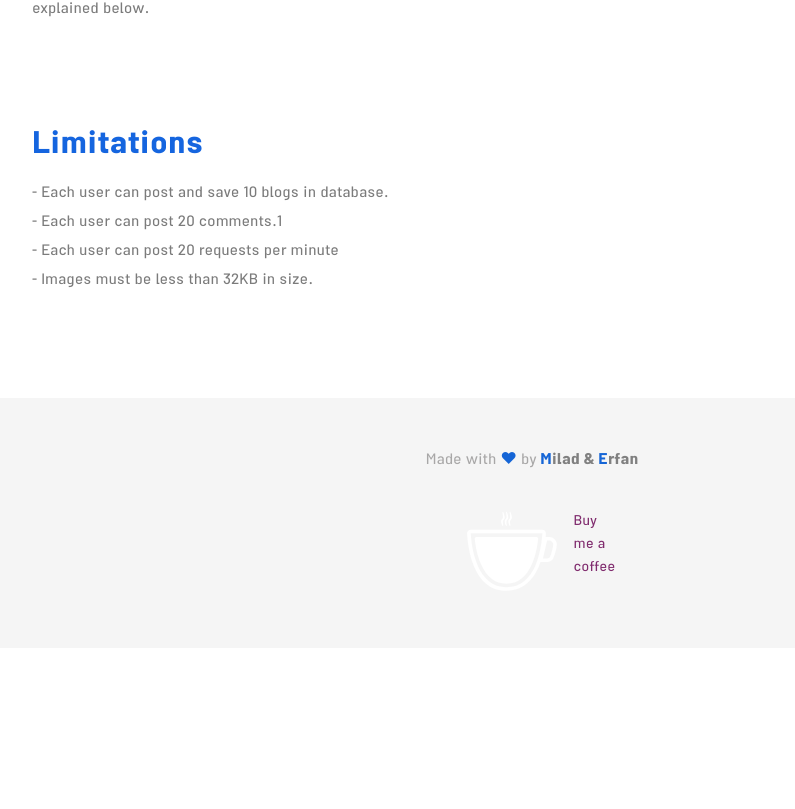
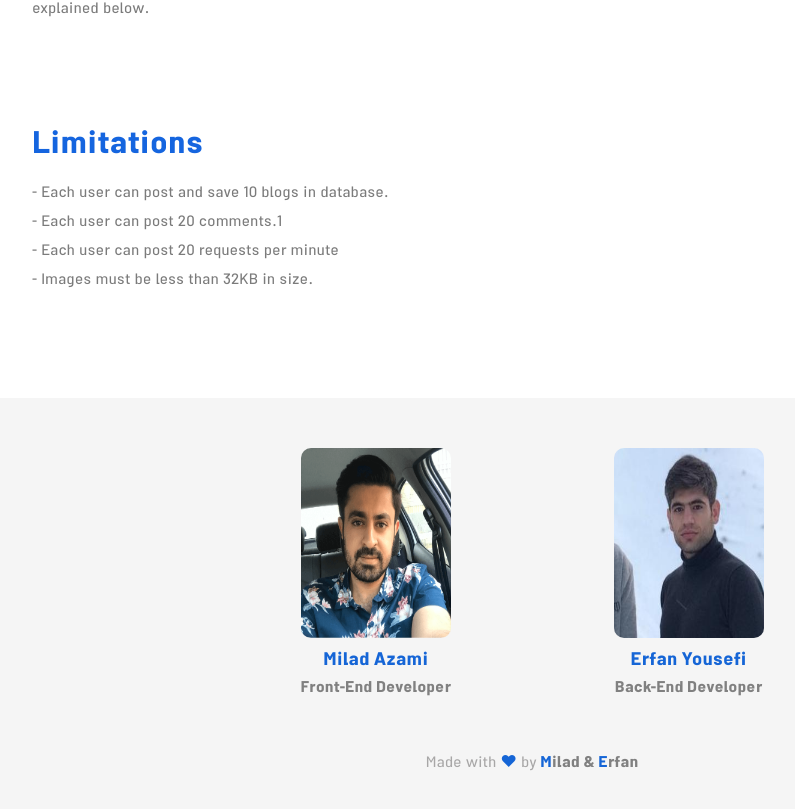
Before and after one commit to real-api/front-end, a Next.js app: page / in a window 1280 px wide. Shown: the part 1363-2172 px from the top of the page, without its empty margins (108-903 px from the left). Before the commit the page ends 2011 px from the top, so only its background shows below. Built offline with nearby package versions, Linux system fonts and the light colour scheme.

Commit message:
Footer is completed

```diff
--- a/common/Layout/Footer/Footer.js
+++ b/common/Layout/Footer/Footer.js
@@ -1,5 +1,5 @@
 import React from 'react';
-import Link from 'next/link';
+import Image from 'next/image';
 
 import styled from 'styled-components';
 
@@ -26,38 +26,82 @@ const FooterDiv = styled.footer`
   span {
     color: #1565d6;
   }
-`;
 
-const CoffeeDiv = styled.div`
-  display: flex;
-  justify-content: center;
-  align-items: center;
-  margin-top: 10px;
-  a {
-    position: relative;
-    top: 5px;
-    margin-left: 10px;
-    color: #802c6e;
-    font-size: 15px;
+  .container {
+    display: flex;
+    width: 60%;
+    justify-content: space-evenly;
   }
-  img {
-    color: red;
+
+  .container div {
+    margin: 0 40px 0;
+    text-align: center;
+    margin-bottom: 50px;
+  }
+
+  .container img {
+    border-radius: 10px;
+  }
+
+  .container h3 {
+    color: #1565d6;
+  }
+
+  @media (max-width: 1200px) {
+    .container {
+      width: 80%;
+    }
+  }
+
+  @media (max-width: 768px) {
+    .container {
+      width: 100%;
+      flex-direction: column;
+    }
+
+    .container div {
+      margin-left: 0;
+      margin-right: 0;
+    }
+
+    .container img {
+      width: 200px;
+      height: 160px;
+    }
   }
 `;
 
 const Footer = () => {
   return (
     <FooterDiv>
+      <div className="container">
+        <div>
+          <Image
+            height="190"
+            width="150"
+            src="/assets/images/milad.png"
+            alt="Banner"
+          />
+          <h3>Milad Azami</h3>
+          <p>Front-End Developer</p>
+        </div>
+        <div>
+          <Image
+            height="190"
+            width="150"
+            src="/assets/images/erfan.png"
+            alt="Banner"
+          />
+          <h3>Erfan Yousefi</h3>
+          <p>Back-End Developer</p>
+        </div>
+      </div>
       <p>
         <span className="text">
           Made with <span>♥</span> by
         </span>{' '}
         <span> M</span>ilad & <span>E</span>rfan
       </p>
-      <CoffeeDiv>
-        <img src="/assets/images/coffee.svg" alt="coffee icon" />
-        <Link href="/donation">Buy me a coffee</Link>
-      </CoffeeDiv>
     </FooterDiv>
   );
 };
--- a/common/Layout/Header/Burger.js
+++ b/common/Layout/Header/Burger.js
@@ -7,7 +7,7 @@ const StyledBurger = styled.div`
   width: 2rem;
   height: 2rem;
   position: ${({ open }) => (open ? 'fixed' : 'absolute')};
-  top: 30px;
+  top: 40px;
   right: 30px;
   z-index: 20;
   display: none;
--- a/common/Layout/Header/RightNav.js
+++ b/common/Layout/Header/RightNav.js
@@ -54,11 +54,6 @@ const RightNav = ({ open }) => {
         <Link href="/docs">Docs</Link>
       </li>
       <li>
-        <a href="#" target="_blank">
-          GitHub
-        </a>
-      </li>
-      <li>
         <Link href="/donation">Buy me a coffee</Link>
       </li>
     </Ul>
--- a/pages/index.module.css
+++ b/pages/index.module.css
@@ -100,6 +100,10 @@
     padding-left: 100px;
     padding-right: 100px;
   }
+  .docContainer {
+    padding-left: 100px;
+    padding-right: 100px;
+  }
 }
 
 @media (min-width: 768px) and (max-width: 1000px) {
@@ -115,6 +119,13 @@
     padding-bottom: 0;
     margin-bottom: 50px;
   }
+
+  .docContainer {
+    flex-direction: column;
+    padding: 50px 30px;
+    padding-bottom: 0;
+    margin-bottom: 50px;
+  }
   .btns {
     flex-direction: column;
   }
```
Also changed, not shown: public/assets/images/erfan.png (added), public/assets/images/milad.png (added).
